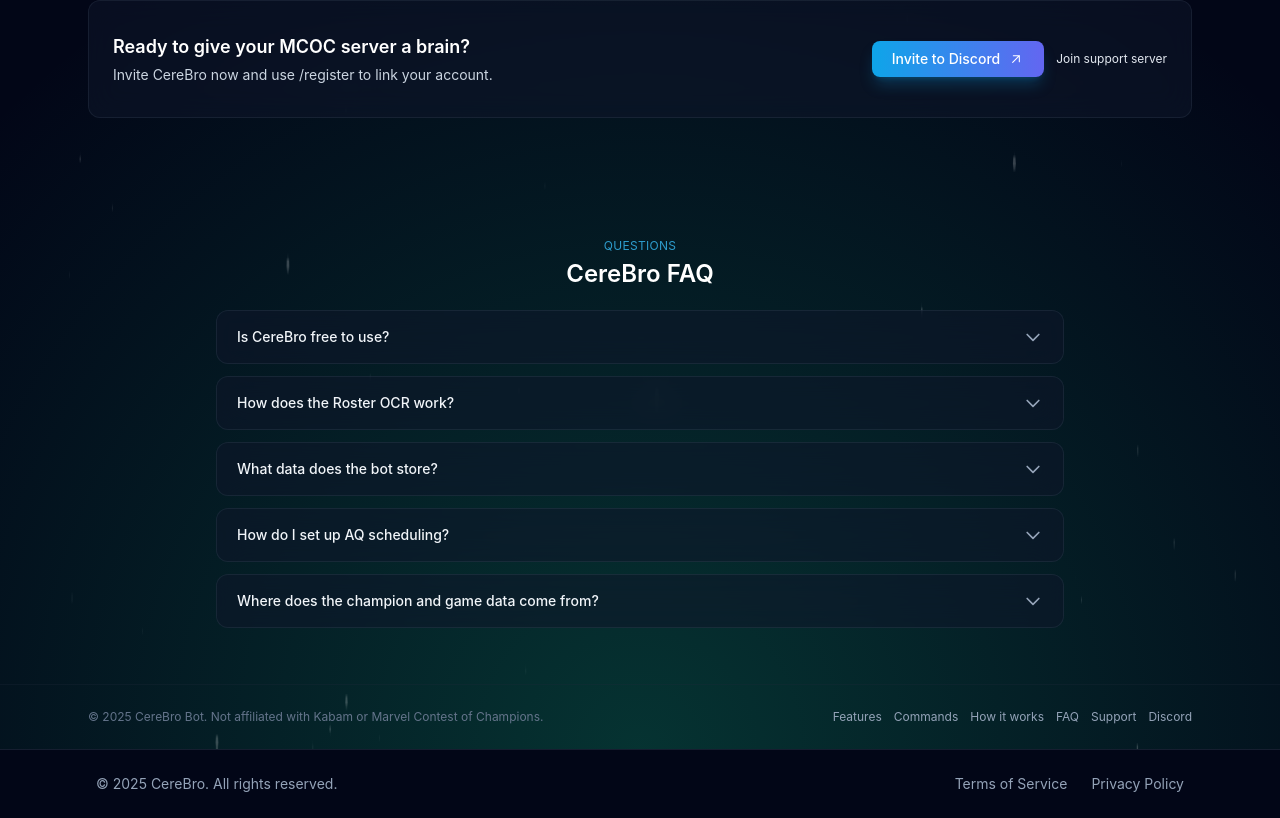
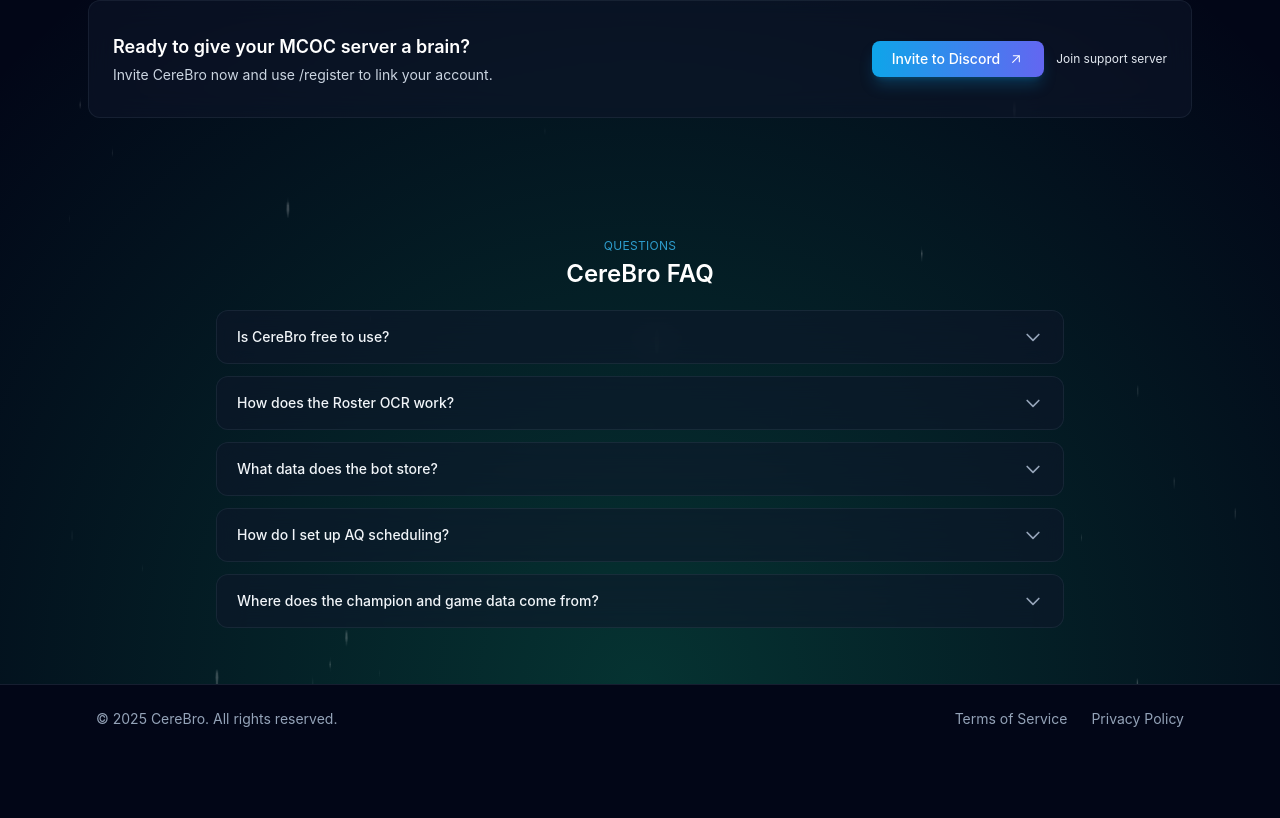
Before and after one commit to Ondrej-Sulc/mcoc-ng-chatbot, a Next.js app in the folder web/: page / in a window 1280 px wide. Shown: the part 2878-3696 px from the top of the page. After the commit the page ends 3631 px from the top, so only its background shows below. Built offline with nearby package versions, Linux system fonts and the light colour scheme.

Commit message:
fix(web): remove duplicate footer from homepage

```diff
--- a/web/src/app/page.tsx
+++ b/web/src/app/page.tsx
@@ -589,38 +589,6 @@
         </section>
       </main>
 
-      <footer className="py-6 border-t border-slate-800/30">
-        <div className="max-w-6xl mx-auto px-4 lg:px-6 flex flex-col md:flex-row items-center justify-between gap-3">
-          <p className="text-xs text-slate-500">
-            © {new Date().getFullYear()} CereBro Bot. Not affiliated with Kabam
-            or Marvel Contest of Champions.
-          </p>
-          <div className="flex gap-3 text-xs text-slate-400">
-            <Link href="#features" className="hover:text-slate-100">
-              Features
-            </Link>
-            <Link href="#commands" className="hover:text-slate-100">
-              Commands
-            </Link>
-            <Link href="#howitworks" className="hover:text-slate-100">
-              How it works
-            </Link>
-            <Link href="#faq" className="hover:text-slate-100">
-              FAQ
-            </Link>
-            <Link href="#support" className="hover:text-slate-100">
-              Support
-            </Link>
-            <Link
-              href="https://discord.com"
-              target="_blank"
-              className="hover:text-slate-100"
-            >
-              Discord
-            </Link>
-          </div>
-        </div>
-      </footer>
     </div>
   );
 }
```
